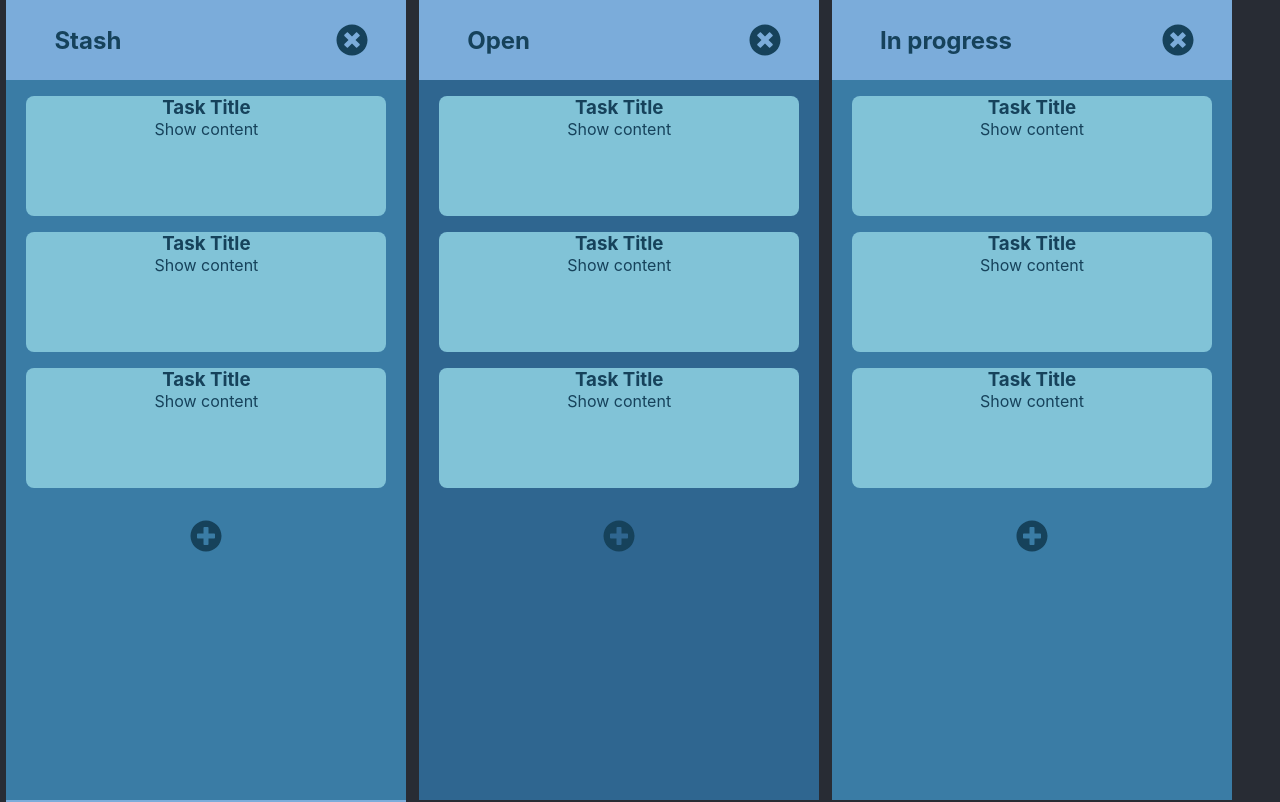
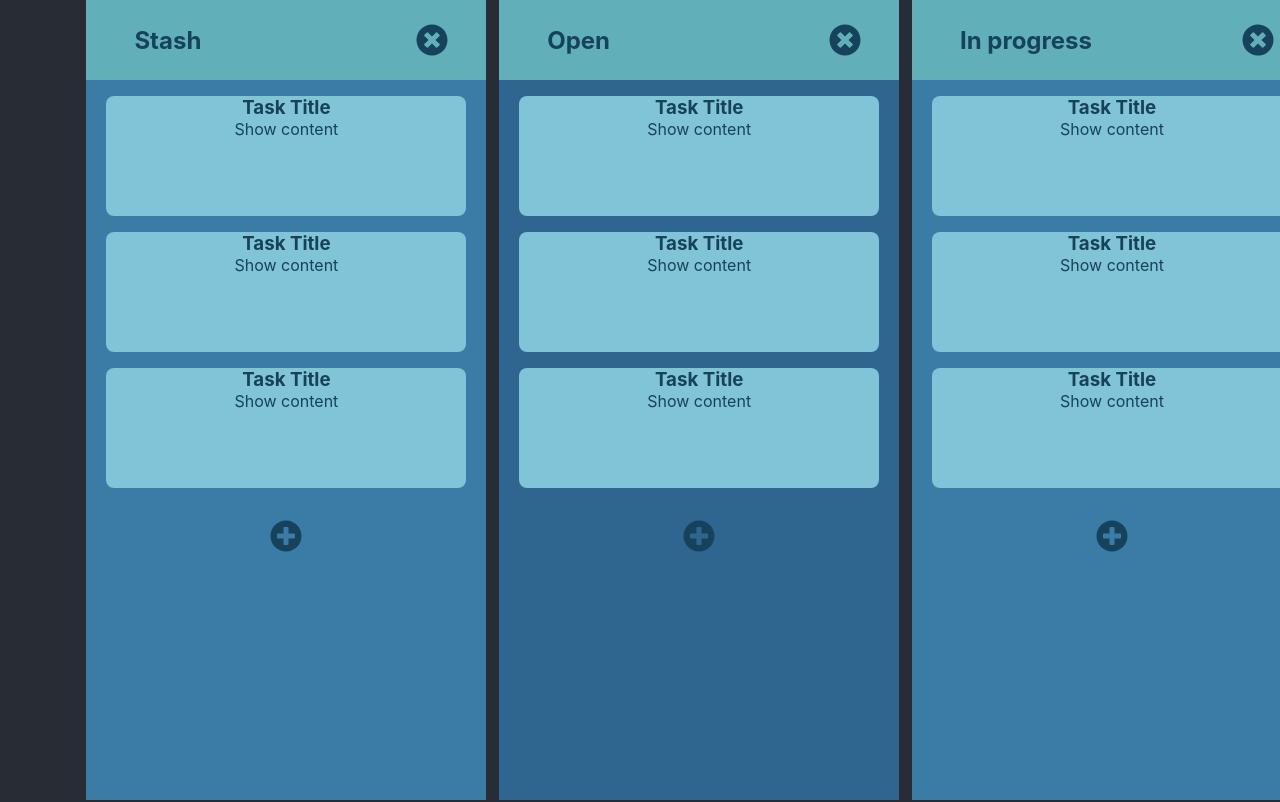
Before and after one commit to mrampazz/kanban-organiser, a React (Create React App) app: page / in a window 1280 px wide. Shown: the top 802 px of the page. Built offline with nearby package versions, Linux system fonts and the light colour scheme.

Commit message:
Added create column function

```diff
--- a/src/App.css
+++ b/src/App.css
@@ -6,12 +6,13 @@
 .App {
   text-align: center;
   background-color: #282c34;
-  min-height: 100vh;
+  height: 100vh;
   min-width: 100vw;
   display: flex;
   align-content: center;
   align-items: center;
-  justify-content: center;
+  justify-content: flex-start;
+  overflow-y: hidden;
 }
 
 .App-logo {
--- a/src/assets/Catalog.css
+++ b/src/assets/Catalog.css
@@ -0,0 +1,19 @@
+.catalog-container {
+    display: flex;
+    justify-content: center;
+    align-items: center;
+    left: 0;
+    top: 0;
+    margin-left: 5em;
+}
+
+.add-button-col {
+    margin-left: 1em;
+    margin-right: 1em;
+    transition: color .2s ease-in-out;
+    cursor: pointer;
+}
+
+.add-button-col:hover {
+    color: #37D07B;
+}
--- a/src/assets/Column.css
+++ b/src/assets/Column.css
@@ -10,7 +10,7 @@
 }
 
 .column-header {
-    position: fixed;
+    /* position: fixed; */
     height: 80px;
     width: 400px;
     display: flex;
@@ -33,7 +33,7 @@
 }
 
 .column-content {
-    margin-top: 80px;
+    /* margin-top: 80px; */
     min-height: 720px;
     height: auto;
     width: 100%;
--- a/src/assets/Std.css
+++ b/src/assets/Std.css
@@ -15,7 +15,7 @@
 }
 
 .header-bg {
-    background: #7bacda;
+    background: #61afb9;
 }
 
 .task-bg {
--- a/src/components/Catalog.js
+++ b/src/components/Catalog.js
@@ -2,6 +2,8 @@ import React from 'react';
 import Column from './Column';
 import '../assets/Catalog.css';
 import '../assets/Std.css';
+import { FontAwesomeIcon } from '@fortawesome/react-fontawesome'
+import { faPlusCircle } from '@fortawesome/free-solid-svg-icons'
 
 class Catalog extends React.Component {
     constructor(props) {
@@ -21,6 +23,12 @@ class Catalog extends React.Component {
         this.setState({cols: objects});
     };
 
+    handleCreation = () => {
+        const objects = this.state.cols;
+        const obj = objects[objects.length-1];
+        objects.push({id: obj.id + 1, txt: "newCol"});
+        this.setState({cols: objects});
+    }
 
     render() {
         const items = this.state.cols.map(item => (
@@ -33,7 +41,10 @@ class Catalog extends React.Component {
         ));
         return (
             <div className="catalog-container">
+                <a id="anchor"></a>
                 {items}
+                <FontAwesomeIcon className="add-button-col" icon={faPlusCircle} size="2x" onClick={this.handleCreation}/>
+                <a href="#anchor">Go back</a>
             </div>
         );
     }
--- a/src/components/Column.js
+++ b/src/components/Column.js
@@ -5,8 +5,16 @@ import { FontAwesomeIcon } from '@fortawesome/react-fontawesome'
 import { faTimesCircle, faPlusCircle } from '@fortawesome/free-solid-svg-icons'
 import '../assets/Column.css';
 import '../assets/Std.css';
+import { is } from '@babel/types';
 
 class Column extends React.Component {
+    constructor(props) {
+        super(props);
+        this.state = {
+            showInput: false
+        }
+    }
+
     render() {
         let contentClass = ["column-content"];
         if(this.props.id % 2 === 0) {
--- a/src/index.css
+++ b/src/index.css
@@ -1,3 +1,6 @@
+html {
+  scroll-behavior: smooth;
+}
 body {
   margin: 0;
   font-family: -apple-system, BlinkMacSystemFont, "Segoe UI", "Roboto", "Oxygen",
@@ -5,6 +8,7 @@ body {
     sans-serif;
   -webkit-font-smoothing: antialiased;
   -moz-osx-font-smoothing: grayscale;
+  background-color: #282c34;
 }
 
 code {
```
